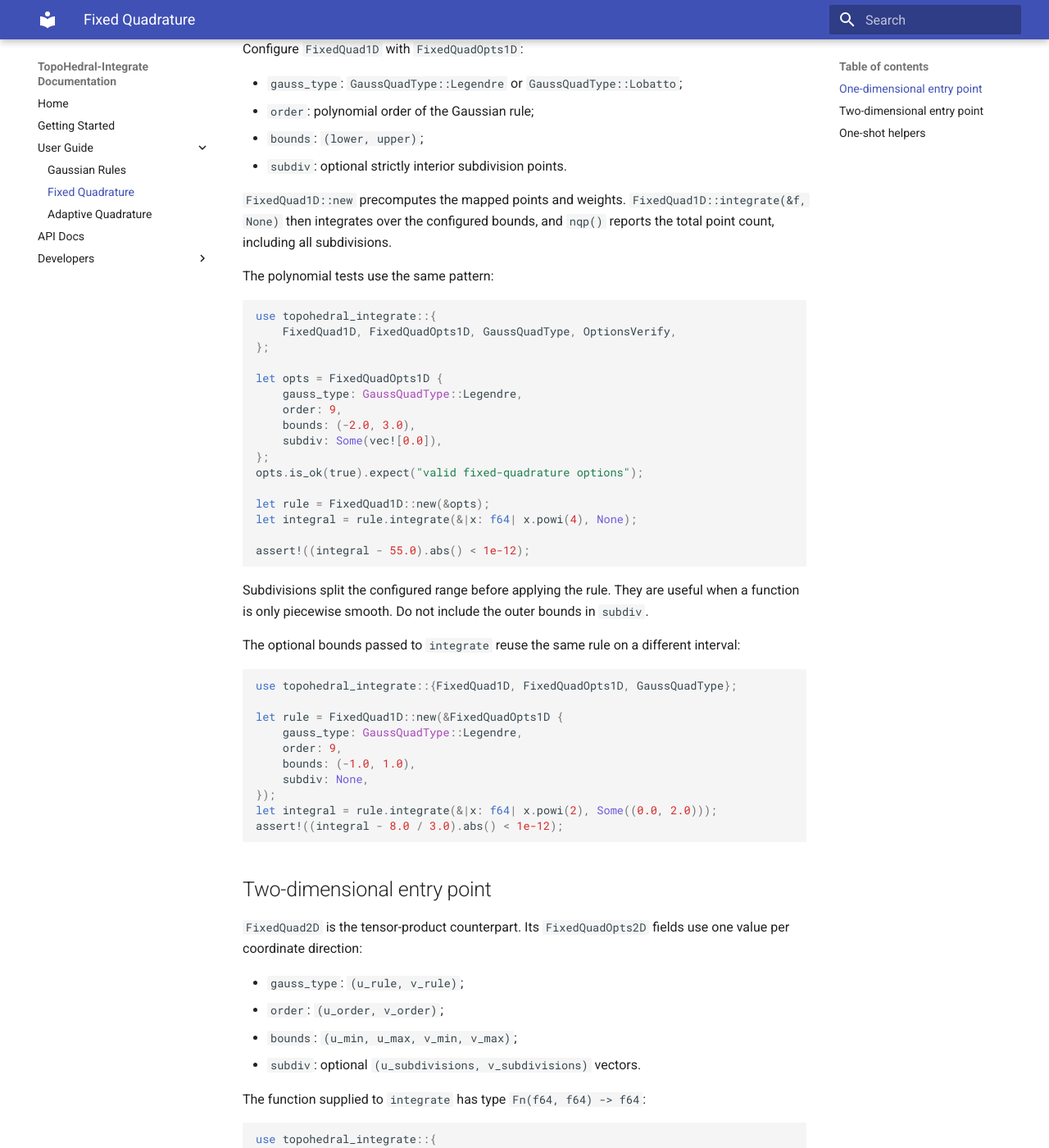
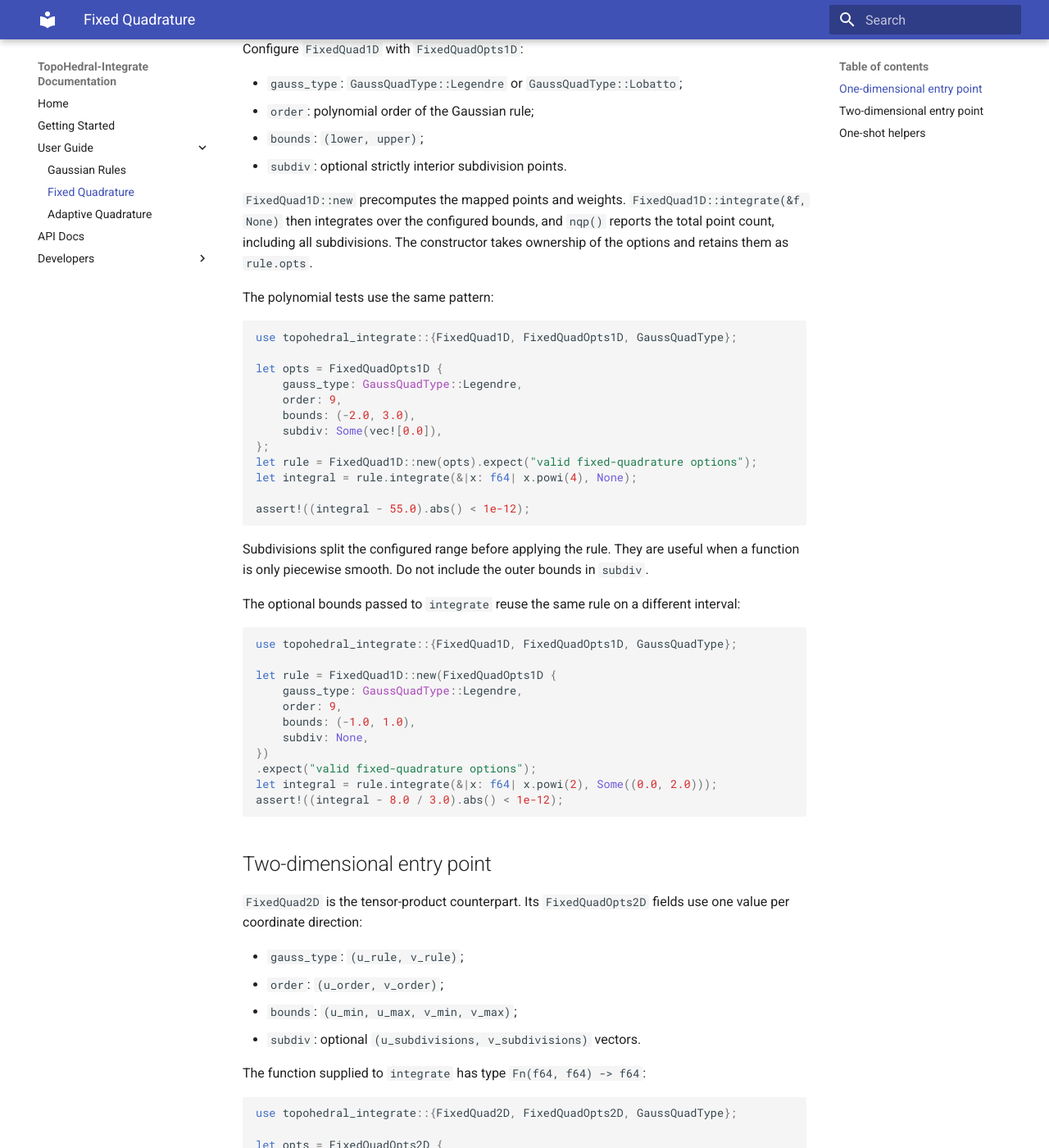
Before and after one commit to TopoHedralLabs/topohedral-integrate, an MkDocs documentation site: the page built from docs/website/docs/user-guide/fixed-quadrature.md, in a window 1280 px wide and 1400 px high, scrolled down 300 px. Shown: the whole window at 82% size. Built offline with MkDocs 1.6.1 and Material for MkDocs 9.7.7, drawn with Linux system fonts in a browser that asks for light colours; the version menu is left out; some of the changed text lies outside the part shown.

Commit message:
change 1

````diff
--- a/docs/website/docs/user-guide/fixed-quadrature.md
+++ b/docs/website/docs/user-guide/fixed-quadrature.md
@@ -16,14 +16,13 @@ Configure `FixedQuad1D` with `FixedQuadOpts1D`:
 
 `FixedQuad1D::new` precomputes the mapped points and weights.
 `FixedQuad1D::integrate(&f, None)` then integrates over the configured bounds,
-and `nqp()` reports the total point count, including all subdivisions.
+and `nqp()` reports the total point count, including all subdivisions. The
+constructor takes ownership of the options and retains them as `rule.opts`.
 
 The polynomial tests use the same pattern:
 
 ```rust
-use topohedral_integrate::{
-    FixedQuad1D, FixedQuadOpts1D, GaussQuadType, OptionsVerify,
-};
+use topohedral_integrate::{FixedQuad1D, FixedQuadOpts1D, GaussQuadType};
 
 let opts = FixedQuadOpts1D {
     gauss_type: GaussQuadType::Legendre,
@@ -31,9 +30,7 @@ let opts = FixedQuadOpts1D {
     bounds: (-2.0, 3.0),
     subdiv: Some(vec![0.0]),
 };
-opts.is_ok(true).expect("valid fixed-quadrature options");
-
-let rule = FixedQuad1D::new(&opts);
+let rule = FixedQuad1D::new(opts).expect("valid fixed-quadrature options");
 let integral = rule.integrate(&|x: f64| x.powi(4), None);
 
 assert!((integral - 55.0).abs() < 1e-12);
@@ -49,12 +46,13 @@ interval:
 ```rust
 use topohedral_integrate::{FixedQuad1D, FixedQuadOpts1D, GaussQuadType};
 
-let rule = FixedQuad1D::new(&FixedQuadOpts1D {
+let rule = FixedQuad1D::new(FixedQuadOpts1D {
     gauss_type: GaussQuadType::Legendre,
     order: 9,
     bounds: (-1.0, 1.0),
     subdiv: None,
-});
+})
+.expect("valid fixed-quadrature options");
 let integral = rule.integrate(&|x: f64| x.powi(2), Some((0.0, 2.0)));
 assert!((integral - 8.0 / 3.0).abs() < 1e-12);
 ```
@@ -72,9 +70,7 @@ use one value per coordinate direction:
 The function supplied to `integrate` has type `Fn(f64, f64) -> f64`:
 
 ```rust
-use topohedral_integrate::{
-    FixedQuad2D, FixedQuadOpts2D, GaussQuadType, OptionsVerify,
-};
+use topohedral_integrate::{FixedQuad2D, FixedQuadOpts2D, GaussQuadType};
 
 let opts = FixedQuadOpts2D {
     gauss_type: (GaussQuadType::Legendre, GaussQuadType::Legendre),
@@ -82,9 +78,7 @@ let opts = FixedQuadOpts2D {
     bounds: (-1.0, 1.0, -1.0, 1.0),
     subdiv: None,
 };
-opts.is_ok(true).expect("valid fixed-quadrature options");
-
-let rule = FixedQuad2D::new(&opts);
+let rule = FixedQuad2D::new(opts).expect("valid fixed-quadrature options");
 let integral = rule.integrate(&|x: f64, y: f64| x.powi(2) * y.powi(2), None);
 
 assert!((integral - 4.0 / 9.0).abs() < 1e-12);
@@ -109,7 +103,8 @@ let opts = FixedQuadOpts1D {
     subdiv: None,
 };
 
-let integral = fixed_quad_1d(&|x: f64| x.powi(4), &opts);
+let integral = fixed_quad_1d(&|x: f64| x.powi(4), opts)
+    .expect("valid fixed-quadrature options");
 assert!((integral - 2.0 / 5.0).abs() < 1e-12);
 ```
 
````
Also changed, not shown: docs/website/docs/getting-started.md (+2 -6 lines), docs/website/docs/user-guide/adaptive-quadrature.md (+12 -12 lines), docs/website/docs/user-guide/index.md (+12 -10 lines), 8 other files.
